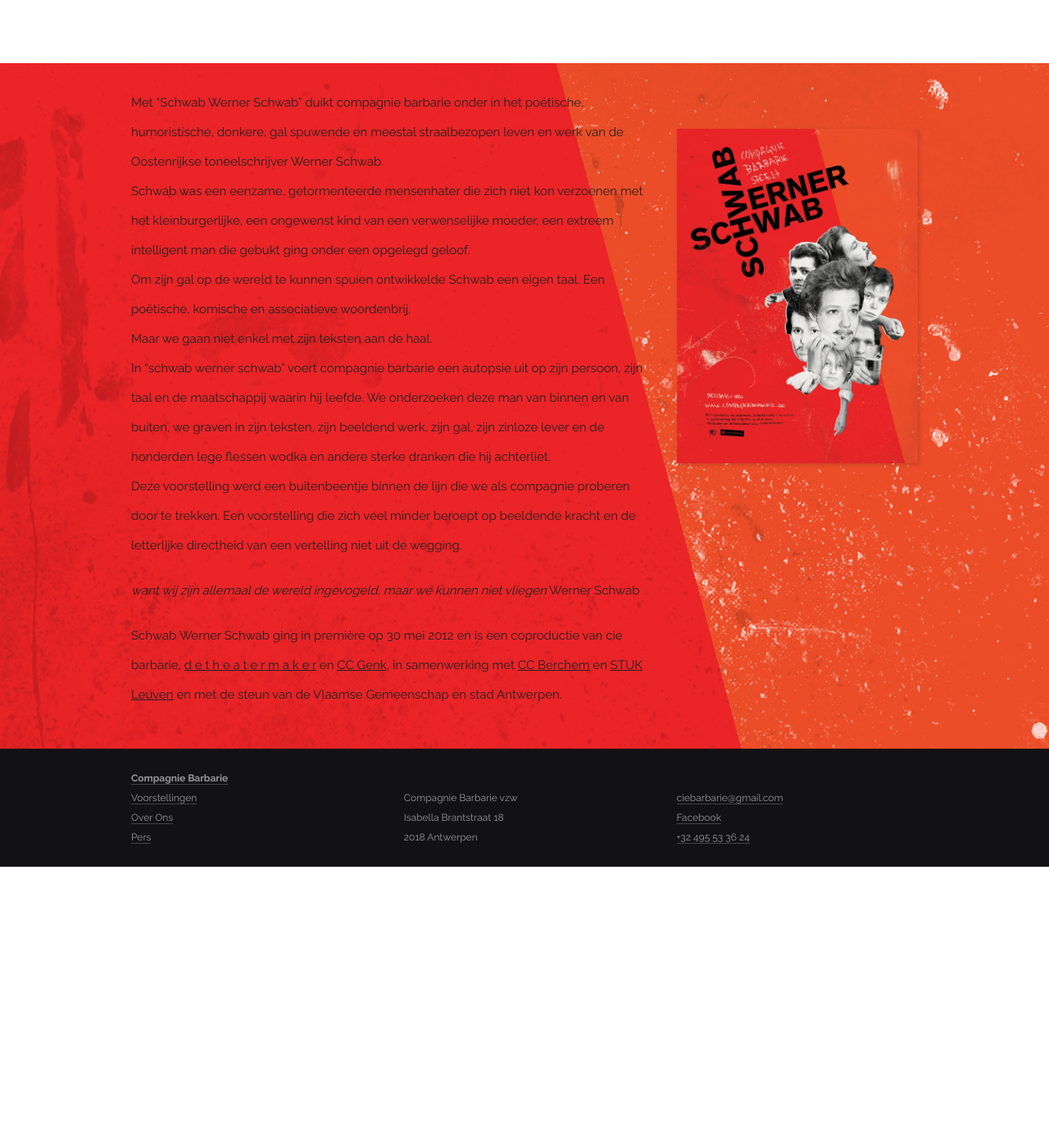
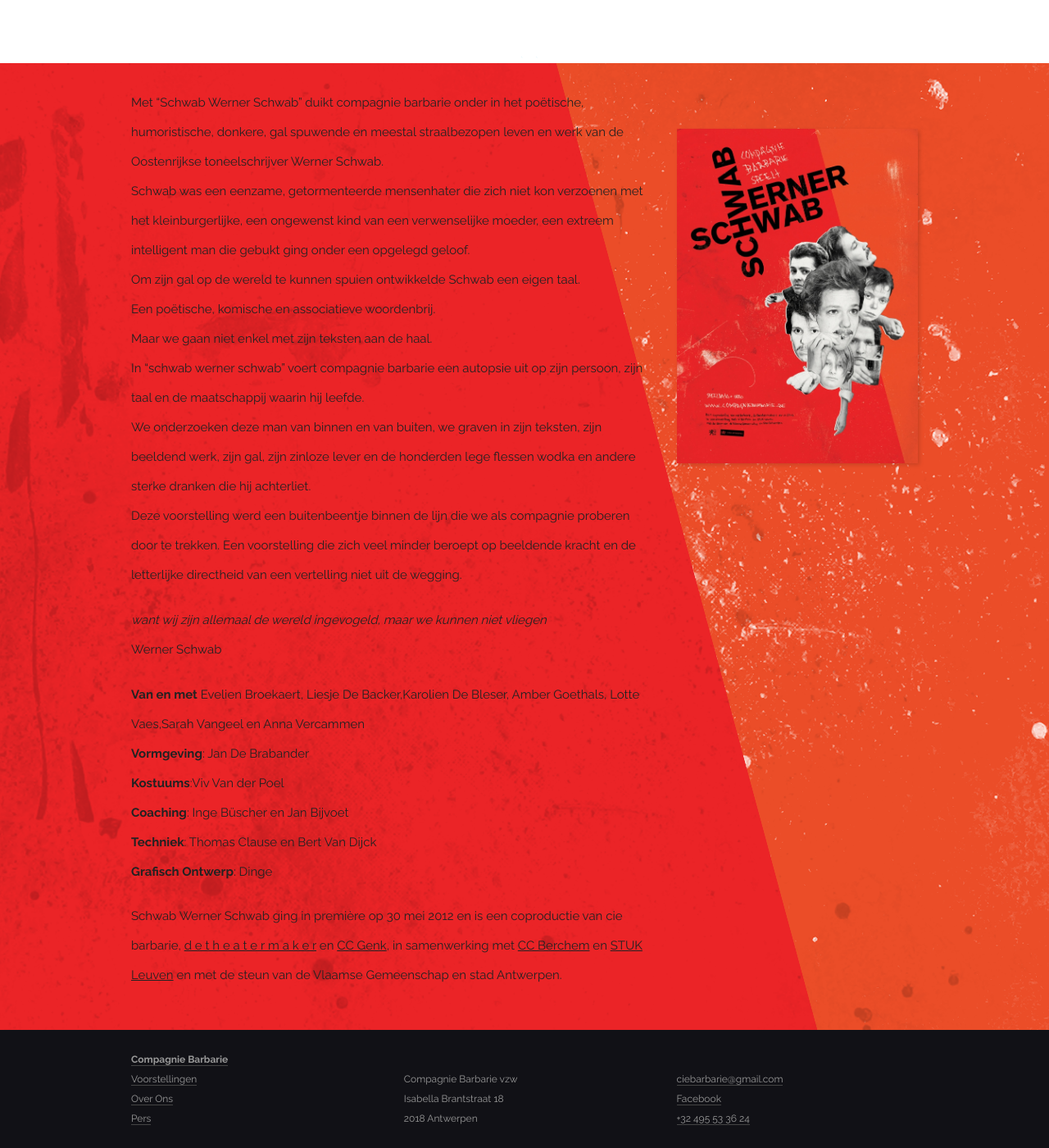
Before and after one commit to ciebarbarie/ciebarbarie, a Jekyll site: the page built from voorstellingen/schwab.md, in a window 1280 px wide and 1400 px high, scrolled down 823 px. Shown: the whole window at 82% size. Built offline with Jekyll 4.4.1, drawn with Linux system fonts in a browser that asks for light colours; nearby versions of some CDN libraries; some web fonts are replaced; library files that are not in the unit come from our copies; before the commit the page ends 1880 px from its top, so only the background shows below that.

Commit message:
Update schwab.md

```diff
--- a/voorstellingen/schwab.md
+++ b/voorstellingen/schwab.md
@@ -41,16 +41,22 @@ poster: true
 </style>
 Met “Schwab Werner Schwab” duikt compagnie barbarie onder in het poëtische, humoristische, donkere, gal spuwende en meestal straalbezopen leven en werk van de Oostenrijkse toneelschrijver Werner Schwab.<br>
 Schwab was een eenzame, getormenteerde mensenhater die zich niet kon verzoenen met het kleinburgerlijke, een ongewenst kind van een verwenselijke moeder, een extreem intelligent man die gebukt ging onder een opgelegd geloof.<br>
-Om zijn gal op de wereld te kunnen spuien ontwikkelde Schwab een eigen taal. Een poëtische, komische en associatieve woordenbrij.<br>
+Om zijn gal op de wereld te kunnen spuien ontwikkelde Schwab een eigen taal.<br>
+Een poëtische, komische en associatieve woordenbrij.<br>
 Maar we gaan niet enkel met zijn teksten aan de haal.<br>
-In “schwab werner schwab” voert compagnie barbarie een autopsie uit op zijn persoon, zijn taal en de maatschappij waarin hij leefde. We onderzoeken deze man van binnen en van buiten, we graven in zijn teksten, zijn beeldend werk, zijn gal,  zijn zinloze lever en  de honderden lege flessen wodka en andere sterke dranken die hij achterliet.<br>
+In “schwab werner schwab” voert compagnie barbarie een autopsie uit op zijn persoon, zijn taal en de maatschappij waarin hij leefde. <br>
+We onderzoeken deze man van binnen en van buiten, we graven in zijn teksten, zijn beeldend werk, zijn gal,  zijn zinloze lever en  de honderden lege flessen wodka en andere sterke dranken die hij achterliet.<br>
 Deze voorstelling werd een buitenbeentje binnen de lijn die we als compagnie proberen door te trekken. Een voorstelling die zich veel minder beroept op beeldende kracht en de letterlijke directheid van een vertelling niet uit de wegging.
 
-_want wij zijn allemaal de wereld ingevogeld, maar we kunnen niet vliegen_
+_want wij zijn allemaal de wereld ingevogeld, maar we kunnen niet vliegen_<br>
 Werner Schwab
 
-
-
+**Van en met** Evelien Broekaert, Liesje De Backer,Karolien De Bleser, Amber Goethals, Lotte Vaes,Sarah Vangeel en Anna Vercammen<br>
+**Vormgeving**: Jan De Brabander<br>
+**Kostuums**:Viv Van der Poel<br>
+**Coaching**: Inge Büscher en Jan Bijvoet <br>
+**Techniek**: Thomas Clause en Bert Van Dijck<br>
+**Grafisch Ontwerp**: Dinge
 
 
 Schwab Werner Schwab ging in première op 30 mei 2012 en is een coproductie van cie barbarie, <a href="http://www.detheatermaker.be/">d&nbsp;e&nbsp;t&nbsp;h&nbsp;e&nbsp;a&nbsp;t&nbsp;e&nbsp;r&nbsp;m&nbsp;a&nbsp;k&nbsp;e&nbsp;r</a> en <a href="http://www.c-minecultuurcentrum.be/">CC Genk</a>, in samenwerking met <a href="http://www.ccberchem.be/">CC Berchem</a> en <a href="http://www.stuk.be/">STUK Leuven</a> en met de steun van de Vlaamse Gemeenschap en stad Antwerpen.
```
